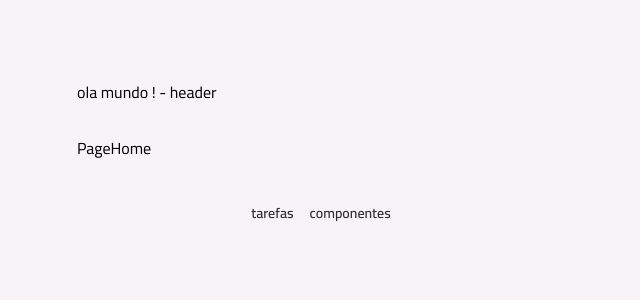
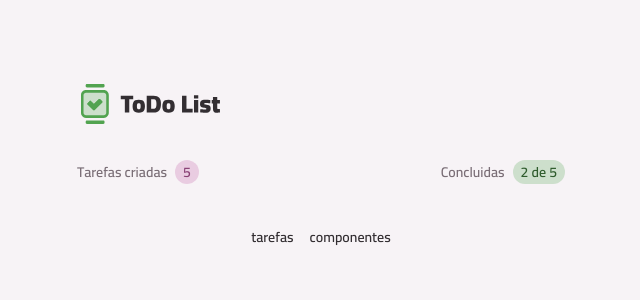
Before and after one commit to JoaoVitorResende/ProjetoTodo, a React (Vite) app: page / in a window 1280 px wide. Shown: the top 300 px of the page, without its empty margins (319-959 px from the left). Built offline with nearby package versions, Linux system fonts and the light colour scheme.

Commit message:
feat: sumario de tasks e melhorias na pagina main content

```diff
--- /dev/null
+++ b/src/core-components/footer.tsx
@@ -0,0 +1,21 @@
+import { NavLink } from "react-router"
+import Text from "../components/text"
+
+export default function Footer() {
+    return (
+        <footer className="my-5 md:my-10">
+            <nav className="flex items-center justify-center gap-4">
+                <NavLink to="/">
+                    <Text variant={"body-sm-bold"} className="text-gray-300">
+                        tarefas
+                    </Text>
+                </NavLink>
+                <NavLink to="/components">
+                    <Text variant={"body-sm-bold"} className="text-gray-300">
+                        componentes
+                    </Text>
+                </NavLink>
+            </nav>
+        </footer>
+    )
+}
--- /dev/null
+++ b/src/core-components/header.tsx
@@ -0,0 +1,10 @@
+import Container from "../components/container";
+import Logo from "../assets/images/Logo.svg?react"
+export default function Header()
+{
+    return (
+     <Container as ="header" className="mt-3 md:mt-20">
+        <Logo/>
+    </Container>
+    )
+}
--- /dev/null
+++ b/src/core-components/main-content.tsx
@@ -0,0 +1,9 @@
+import { cx } from "class-variance-authority"
+import React from "react"
+
+interface MaincontentProps extends React.ComponentProps<"main">{}
+
+export default function MainContent({children, className,...props}: MaincontentProps)
+{
+    return(<main className={cx("mt-4 md:mt-8", className)} {...props}>{children}</main>)
+}
--- /dev/null
+++ b/src/core-components/task-summary.tsx
@@ -0,0 +1,16 @@
+import Badge from "../components/badge"
+import Text from "../components/text"
+export default  function TasksSummary(){
+    return(
+        <>
+        <div className="flex items-center gap-2">
+            <Text variant="body-sm-bold" className="!text-gray-300">Tarefas criadas</Text>
+            <Badge variant = "secondary">5</Badge>
+        </div>
+         <div className="flex items-center gap-2">
+            <Text variant="body-sm-bold" className="!text-gray-300">Concluidas</Text>
+            <Badge variant = "primary">2 de 5</Badge>
+        </div>
+        </>
+    )
+}
--- a/src/pages/layout-main.tsx
+++ b/src/pages/layout-main.tsx
@@ -1,28 +1,14 @@
-import Container from "../components/container"
-import { NavLink, Outlet } from "react-router"
-import Text from "../components/text"
+import { Outlet } from "react-router"
+import Header from "../core-components/header"
+import MainContent from "../core-components/main-content"
+import Footer from "../core-components/footer"
 
-export default function LayoutMain(){
+export default function LayoutMain() {
     return <>
-        <Container as ="header" className="mt-3 md:mt-20">
-            ola mundo ! - header
-        </Container>
-        <main className="mt-4 md:mt-8">
-            <Outlet/>
-        </main>
-        <footer className="my-5 md:my-10">
-            <nav className="flex items-center justify-center gap-4">
-                <NavLink to ="/">
-                    <Text variant={"body-sm-bold"} className="text-gray-300">
-                        tarefas
-                    </Text>
-                </NavLink>
-                 <NavLink to ="/components">
-                    <Text variant={"body-sm-bold"} className="text-gray-300">
-                        componentes
-                    </Text>
-                </NavLink>
-            </nav>
-        </footer>
+        <Header />
+        <MainContent>
+            <Outlet />
+        </MainContent>
+        <Footer />
     </>
 }
--- a/src/pages/page-home.tsx
+++ b/src/pages/page-home.tsx
@@ -1,5 +1,12 @@
 import Container from "../components/container";
+import TasksSummary from "../core-components/task-summary";
 
-export default function PageHome(){
-    return <Container> PageHome </Container>
+export default function PageHome() {
+    return (
+        <Container as="article" className="space-y-3">
+            <header className="flex items-center justify-between">
+                <TasksSummary />
+            </header>
+        </Container>
+    )
 }
```
Also changed, not shown: src/assets/images/Logo.svg (renamed from src/assets/icons/images/Logo.svg).
